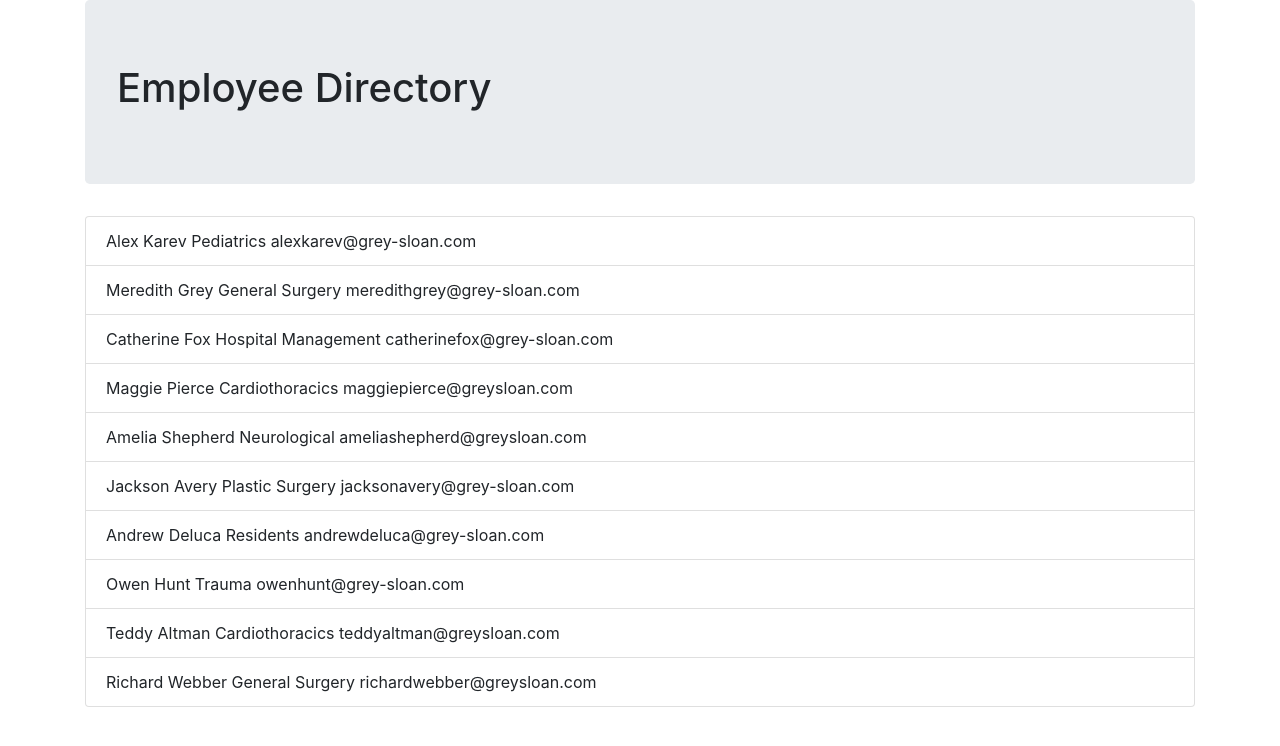
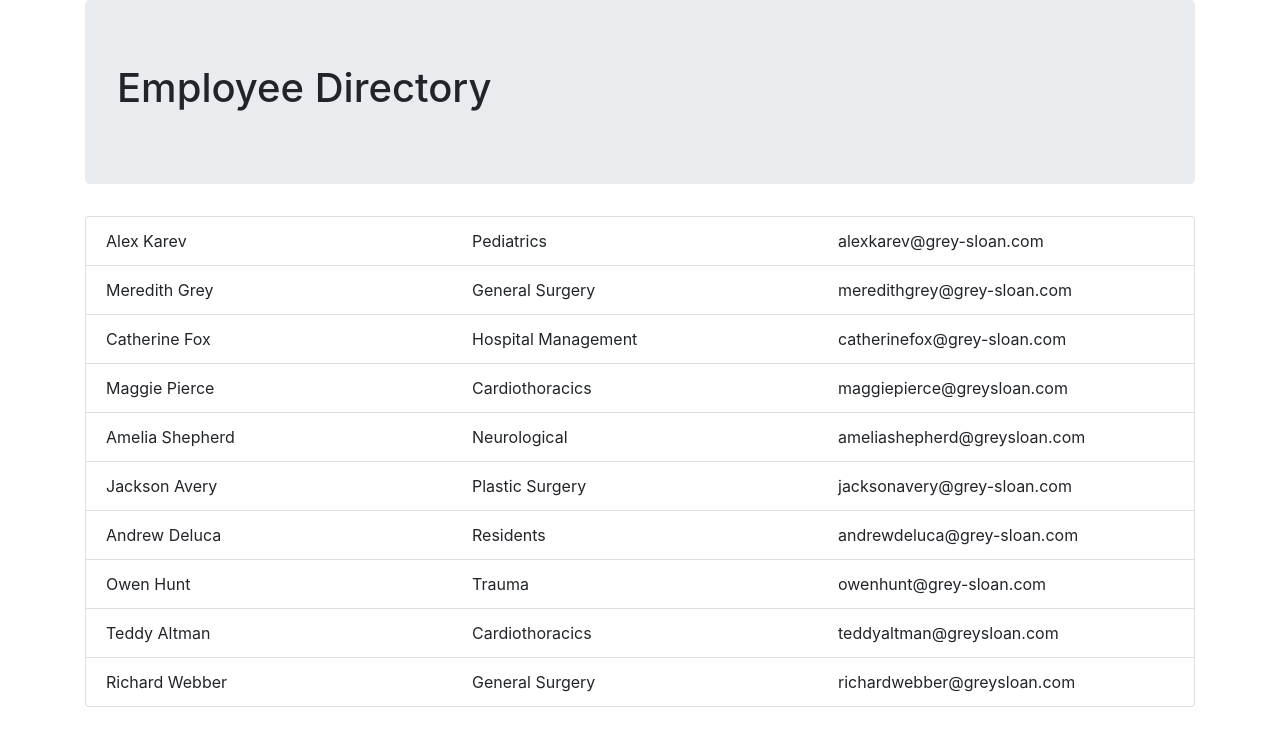
Before and after one commit to CateDunn/Employee-Directory, a React (Create React App) app in the folder employee-directory/: page / in a window 1280 px wide. Shown: the top 746 px of the page. Built offline with nearby package versions, Linux system fonts and the light colour scheme.

Commit message:
spacing out rows of employees

```diff
--- a/employee-directory/src/components/Employees.js
+++ b/employee-directory/src/components/Employees.js
@@ -7,10 +7,21 @@ function Employees(props){
         <ul className="list-group">
           {props.employees.map(item => (
             <li className="list-group-item" key={item.id}>
-              {item.name} {item.department} {item.email}
+            <div class = "row">
+                <div class="col-sm">
+                  {item.name}
+                </div>
+                <div class="col-sm">
+                  {item.department}
+                </div>
+                <div class="col-sm">
+                {item.email}
+                </div>
+                </div>
             </li>
           ))}
         </ul>
+
       );
 }
 
```
